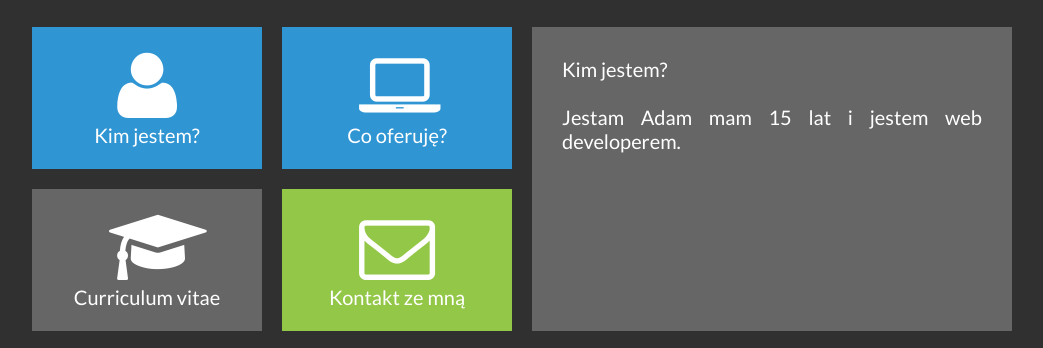
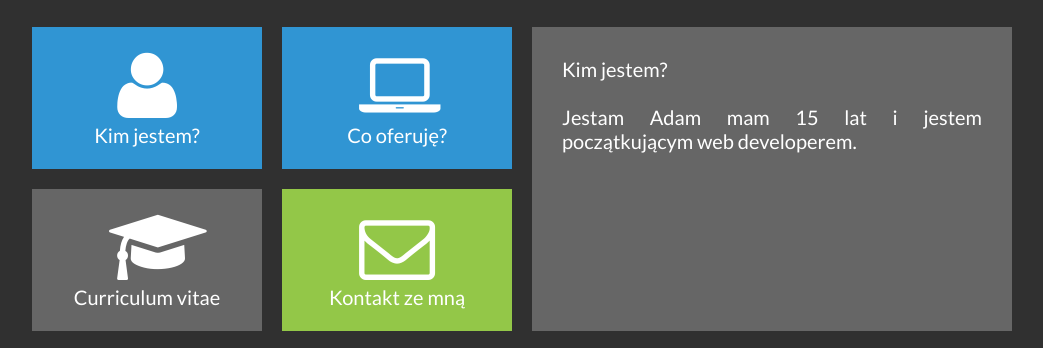
Before and after one commit to Aleinek/HTML_PORTFOLIO_PracaDodatkowa, a plain HTML site: page kimjestem.html in a window 1280 px wide. Shown: the part 94-442 px from the top of the page, without its empty margins (118-1161 px from the left). Drawn offline with Linux system fonts and the light colour scheme.

Commit message:
Update kimjestem.html

```diff
--- a/kimjestem.html
+++ b/kimjestem.html
@@ -54,7 +54,7 @@
 		<div class="square">
 			<div class="tile5">
 				Kim jestem?<br /><br />
-				Jestam Adam mam 15 lat i jestem web developerem.
+				Jestam Adam mam 15 lat i jestem początkującym web developerem.
 			</div>
 			<div class="yt">
 				<a href="http://youtube.com" target="_blank" class="sociallink"><i class="icon-youtube"></i></a>
```
